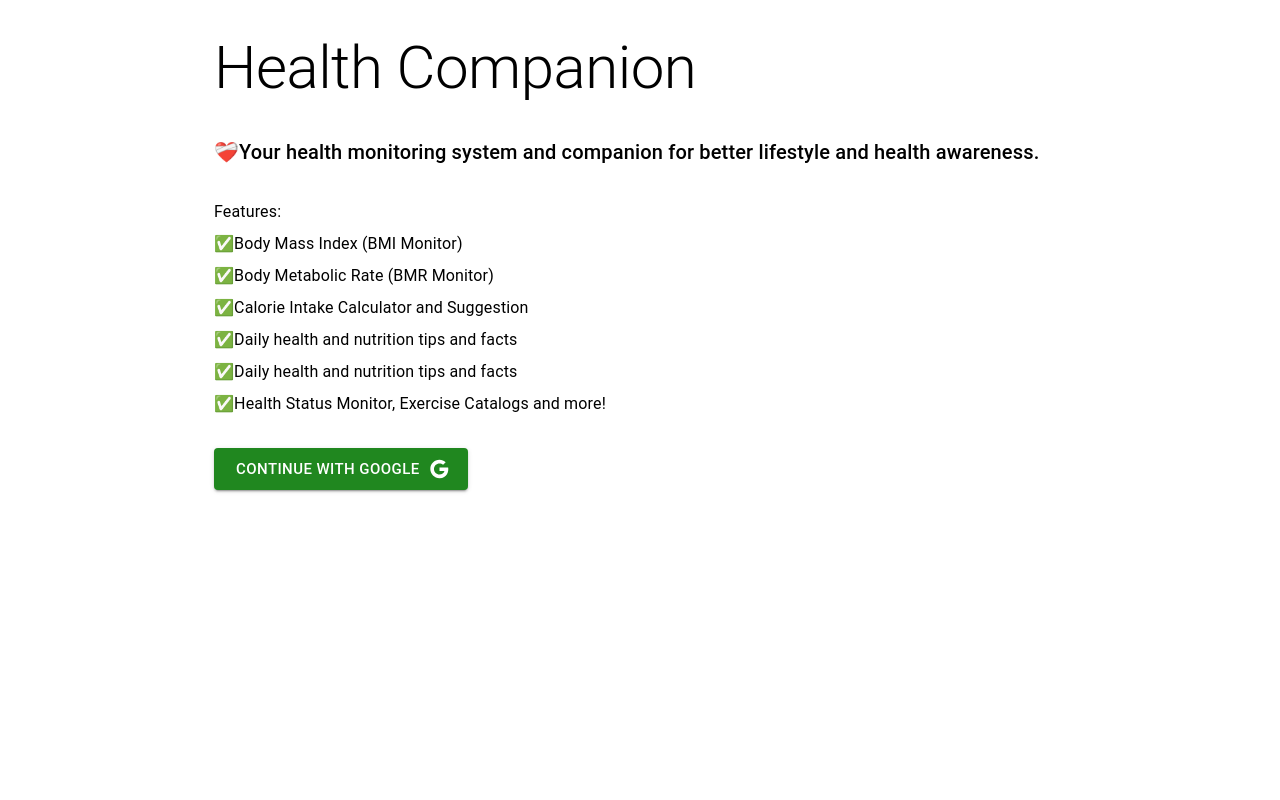
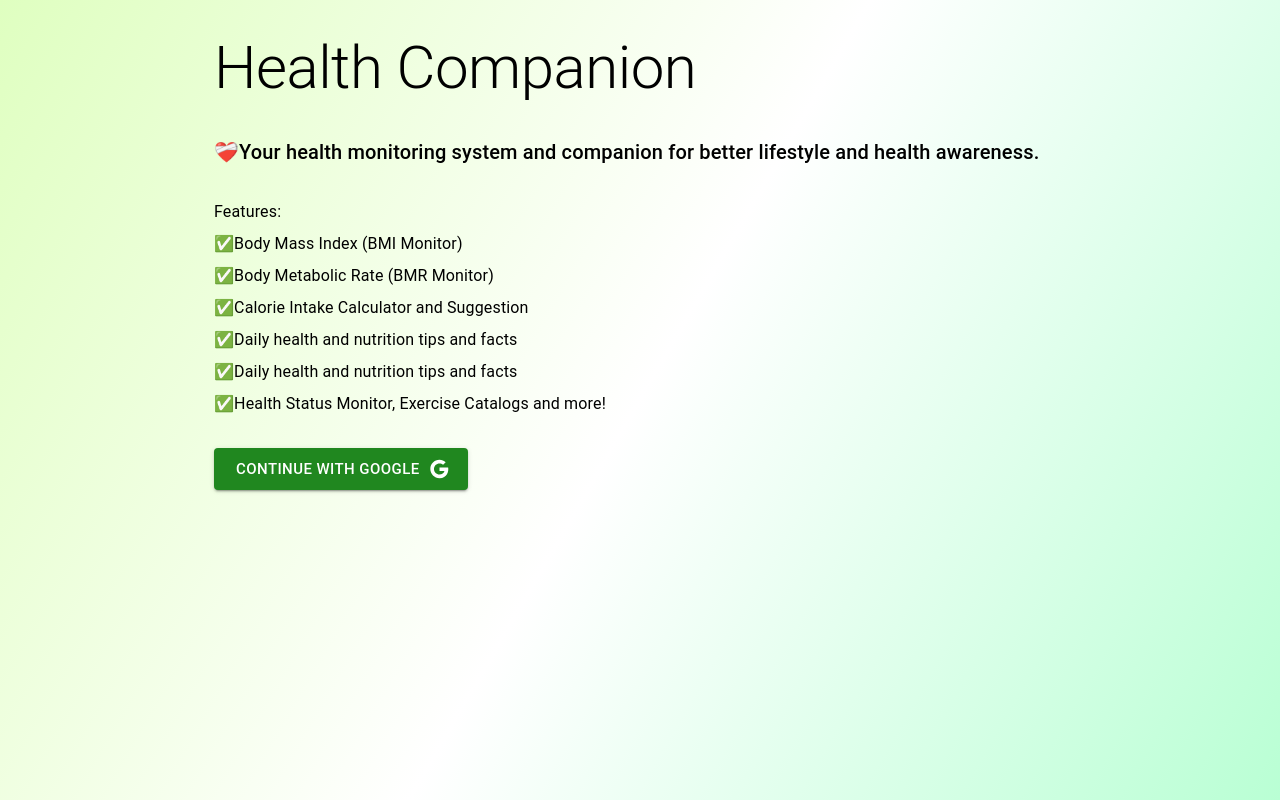
Before and after one commit to EricEchemane/i-am-fit, a Next.js app: page /sign-in in a window 1280 px wide. Built offline with nearby package versions, Linux system fonts and the light colour scheme; no server answers.

Commit message:
added backgroundImage to the body

```diff
--- a/styles/globals.css
+++ b/styles/globals.css
@@ -4,6 +4,11 @@ body {
     margin: 0;
 }
 
+body {
+    background-image: linear-gradient(120deg, #dfffc0, #FFF, #b9ffd4);
+    min-height: 100vh;
+}
+
 * {
     box-sizing: border-box;
 }
```
Also changed, not shown: public/body-bg.jpg (added).
